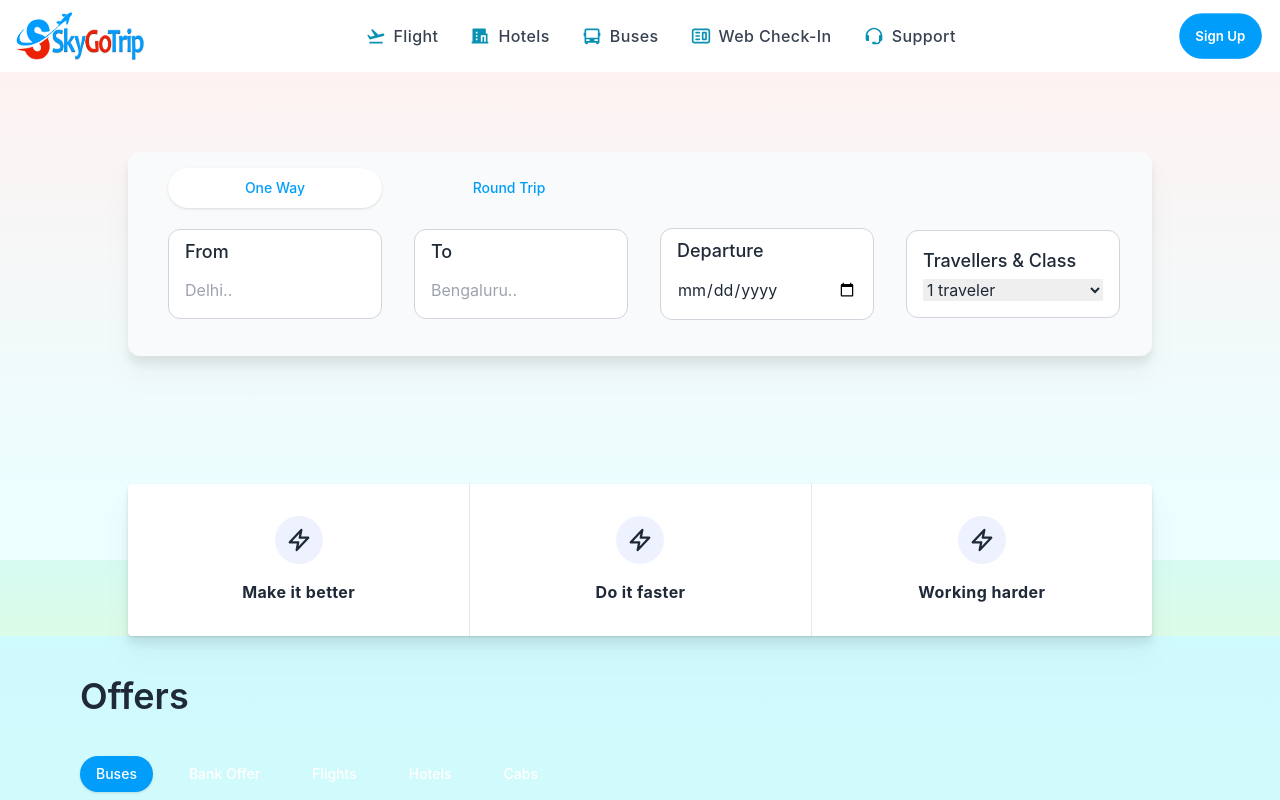
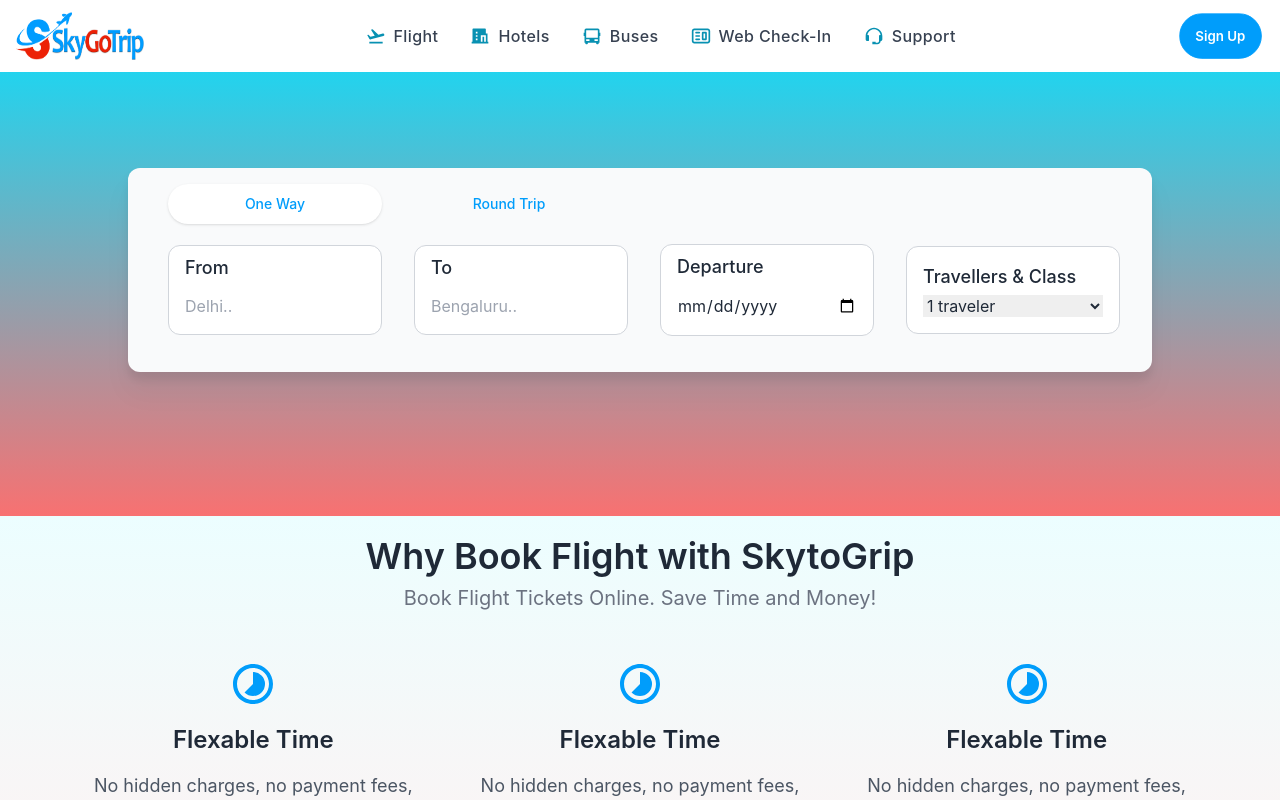
Before and after one commit to rownokmahbub/SkytoGrip, a Next.js app: page / in a window 1280 px wide. Shown: the top 800 px of the page. Built offline with nearby package versions, Linux system fonts and the light colour scheme.

Commit message:
updated color

```diff
--- a/components/Home/Hero.js
+++ b/components/Home/Hero.js
@@ -10,8 +10,8 @@
 
   return (
     <div className="">
-    <div className="bg-gradient-to-t from-cyan-50 to-red-50">
-      <div className="px-4 py-16 mx-auto sm:max-w-xl md:max-w-full lg:max-w-screen-xl md:px-24 lg:px-8 lg:py-20">
+    <div className="bg-gradient-to-t from-red-400 to-cyan-400">
+      <div className="px-4 py-16 mx-auto sm:max-w-xl md:max-w-full lg:max-w-screen-xl md:px-24 lg:px-8 lg:py-24">
         <div className="max-w-xl mb-10 md:mx-auto px-4 md:px-10 lg:max-w-5xl md:mb-12 bg-gray-50 rounded-xl drop-shadow-xl">
         <div className="w-full max-w-md px-10 py-4 sm:px-0">
         <Tab.Group>
@@ -78,71 +78,7 @@
 
       </div>
     </div>
-    <div className="relative px-4 sm:px-0 bg-gradient-to-t from-green-100 to-cyan-100">
-      <div className="absolute inset-0 bg-gradient-to-t from-cyan-50 to-cyan-50 drop h-1/2" />
-      <div className="relative grid mx-auto overflow-hidden bg-white drop-shadow-xl divide-y rounded shadow sm:divide-y-0 sm:divide-x sm:max-w-screen-sm sm:grid-cols-3 lg:max-w-screen-lg">
-        <div className="inline-block p-8 text-center">
-          <div className="flex items-center justify-center w-12 h-12 mx-auto mb-4 rounded-full bg-indigo-50">
-            <svg
-              className="w-10 h-10 text-deep-purple-accent-400"
-              stroke="currentColor"
-              viewBox="0 0 52 52"
-            >
-              <polygon
-                strokeWidth="3"
-                strokeLinecap="round"
-                strokeLinejoin="round"
-                fill="none"
-                points="29 13 14 29 25 29 23 39 38 23 27 23"
-              />
-            </svg>
-          </div>
-          <p className="font-bold tracking-wide text-gray-800">
-            Make it better
-          </p>
-        </div>
-        <div className="inline-block p-8 text-center">
-          <div className="flex items-center justify-center w-12 h-12 mx-auto mb-4 rounded-full bg-indigo-50">
-            <svg
-              className="w-10 h-10 text-deep-purple-accent-400"
-              stroke="currentColor"
-              viewBox="0 0 52 52"
-            >
-              <polygon
-                strokeWidth="3"
-                strokeLinecap="round"
-                strokeLinejoin="round"
-                fill="none"
-                points="29 13 14 29 25 29 23 39 38 23 27 23"
-              />
-            </svg>
-          </div>
-          <p className="font-bold tracking-wide text-gray-800">
-            Do it faster
-          </p>
-        </div>
-        <div className="inline-block p-8 text-center">
-          <div className="flex items-center justify-center w-12 h-12 mx-auto mb-4 rounded-full bg-indigo-50">
-            <svg
-              className="w-10 h-10 text-deep-purple-accent-400"
-              stroke="currentColor"
-              viewBox="0 0 52 52"
-            >
-              <polygon
-                strokeWidth="3"
-                strokeLinecap="round"
-                strokeLinejoin="round"
-                fill="none"
-                points="29 13 14 29 25 29 23 39 38 23 27 23"
-              />
-            </svg>
-          </div>
-          <p className="font-bold tracking-wide text-gray-800">
-            Working harder
-          </p>
-        </div>
-      </div>
-    </div>
+
   </div>
   )
 }
--- a/components/Home/Nav.js
+++ b/components/Home/Nav.js
@@ -9,7 +9,7 @@
     const [isMenuOpen, setIsMenuOpen] = useState(false);
 
     return (
-      <div class="px-4 py-3 mx-auto sm:max-w-xl md:max-w-full lg:max-w-screen-xl lg:px-4">
+      <div class="px-4 py-3 mx-auto sm:max-w-xl md:max-w-full lg:max-w-screen-xl lg:px-4 ">
         <div class="relative flex items-center justify-between">
           <Link
             href="/"
--- /dev/null
+++ b/components/Home/Service.js
@@ -0,0 +1,32 @@
+import React from 'react'
+import {MdTimelapse} from 'react-icons/md'
+const Service = () => {
+  return (
+    <div className='bg-gradient-to-t from-red-50 to-cyan-50 py-5'>
+        <p className='text-4xl font-semibold text-center'>Why Book Flight with SkytoGrip</p>
+        <p className='text-xl my-2 text-center text-gray-500'>Book Flight Tickets Online. Save Time and Money!</p>
+        <div className="container mx-auto grid grid-cols-1 md:grid-cols-2 xl:grid-cols-3 gap-5 md:gap-10 py-10">
+            <div className=" flex flex-col gap-4 justify-center items-center">
+                <MdTimelapse className='text-5xl text-primary'/>
+                <p className='text-2xl font-semibold'>Flexable Time</p>
+                <p className='text-gray-600 text-center text-lg'>No hidden charges, no payment fees, and free
+customer service. So you get the best deal every time!</p>
+            </div>
+            <div className=" flex flex-col gap-4 justify-center items-center">
+                <MdTimelapse className='text-5xl text-primary'/>
+                <p className='text-2xl font-semibold'>Flexable Time</p>
+                <p className='text-gray-600 text-center text-lg'>No hidden charges, no payment fees, and free
+customer service. So you get the best deal every time!</p>
+            </div>
+            <div className=" flex flex-col gap-4 justify-center items-center">
+                <MdTimelapse className='text-5xl text-primary'/>
+                <p className='text-2xl font-semibold'>Flexable Time</p>
+                <p className='text-gray-600 text-center text-lg'>No hidden charges, no payment fees, and free
+customer service. So you get the best deal every time!</p>
+            </div>
+        </div>
+    </div>
+  )
+}
+
+export default Service
--- a/pages/index.js
+++ b/pages/index.js
@@ -4,6 +4,7 @@
 import Hero from "../components/Home/Hero";
 import DownloadApp from "../components/Home/DownloadApp";
 import Flight from "../components/Home/Flight";
+import Service from "../components/Home/Service";
 
 
 
@@ -17,6 +18,7 @@
         <link rel="icon" href="/favicon.ico" />
       </Head>
       <Hero/>
+      <Service/>
       <Offers/>
       <DownloadApp/>
       <Flight/>
```
